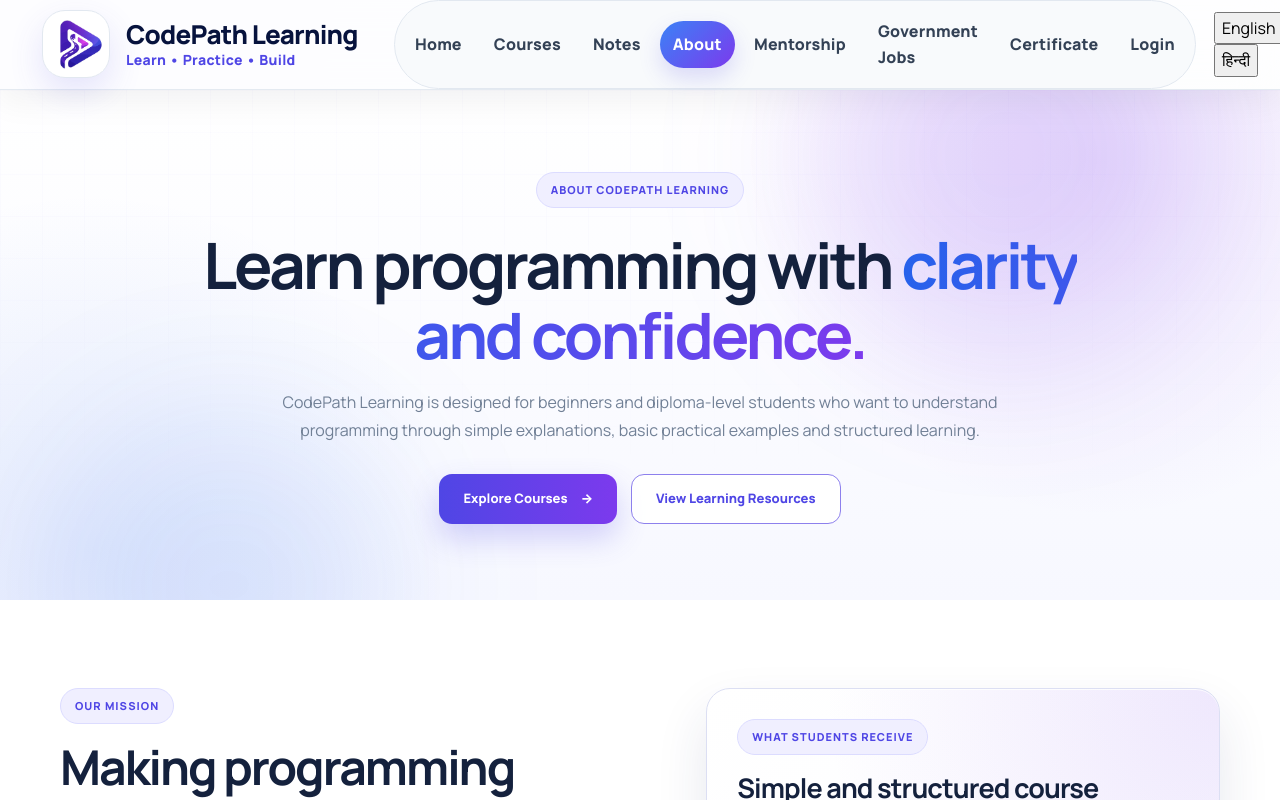
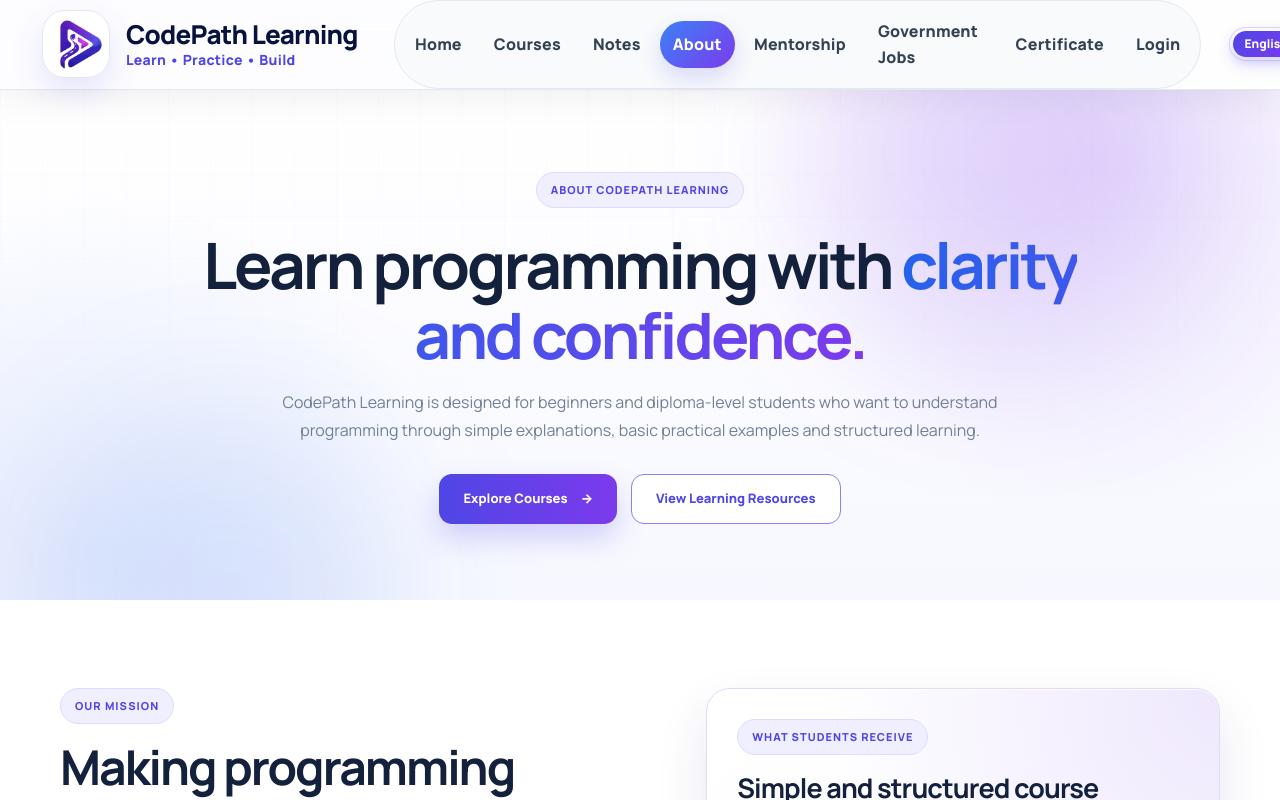
Before and after one commit to khushisoni2004/codepath-learning, a React (Vite) app in the folder frontend/: page /about in a window 1280 px wide. Shown: the top 800 px of the page. Built offline with nearby package versions, Linux system fonts and the light colour scheme; no server answers.

Commit message:
Update navbar.css

```diff
--- a/frontend/src/styles/navbar.css
+++ b/frontend/src/styles/navbar.css
@@ -717,3 +717,12 @@
     font-size: 10px !important;
   }
 }
+
+
+
+/* CodePath language switch styling */
+.codepath-language-switch{display:inline-flex;align-items:center;gap:3px;margin-left:10px;padding:3px;border:1px solid rgba(79,70,229,.22);border-radius:999px;background:rgba(255,255,255,.92);box-shadow:0 6px 16px rgba(79,70,229,.08)}
+.codepath-language-switch button{min-width:62px;padding:7px 11px;border:0;border-radius:999px;color:#64748b;background:transparent;font:inherit;font-size:12px;font-weight:800;line-height:1;cursor:pointer;transition:color .18s ease,background .18s ease,transform .18s ease}
+.codepath-language-switch button:hover{color:#4f46e5;transform:translateY(-1px)}
+.codepath-language-switch button.active{color:#fff;background:linear-gradient(135deg,#4f46e5,#7c3aed);box-shadow:0 5px 12px rgba(79,70,229,.25)}
+@media(max-width:850px){.codepath-language-switch{width:max-content;margin:10px 0 0}.codepath-language-switch button{min-width:58px;padding:7px 9px}}
```
